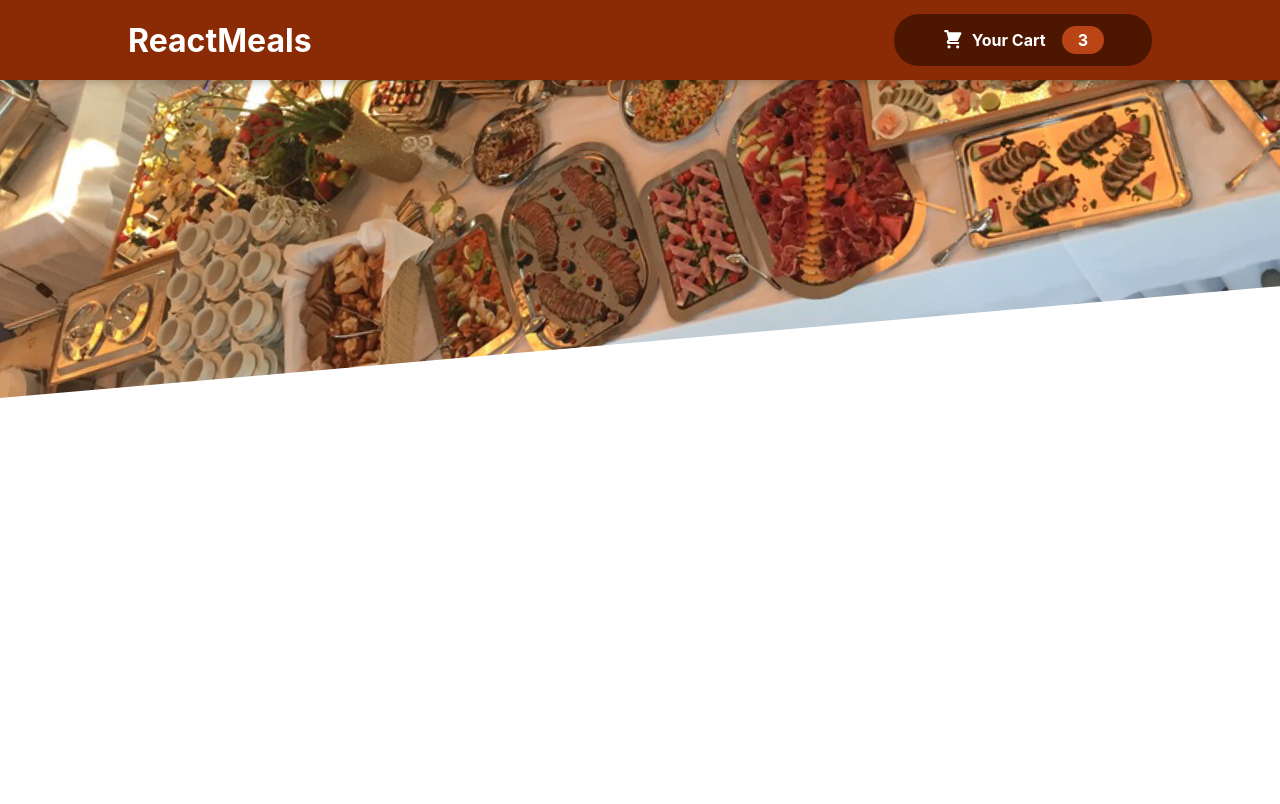
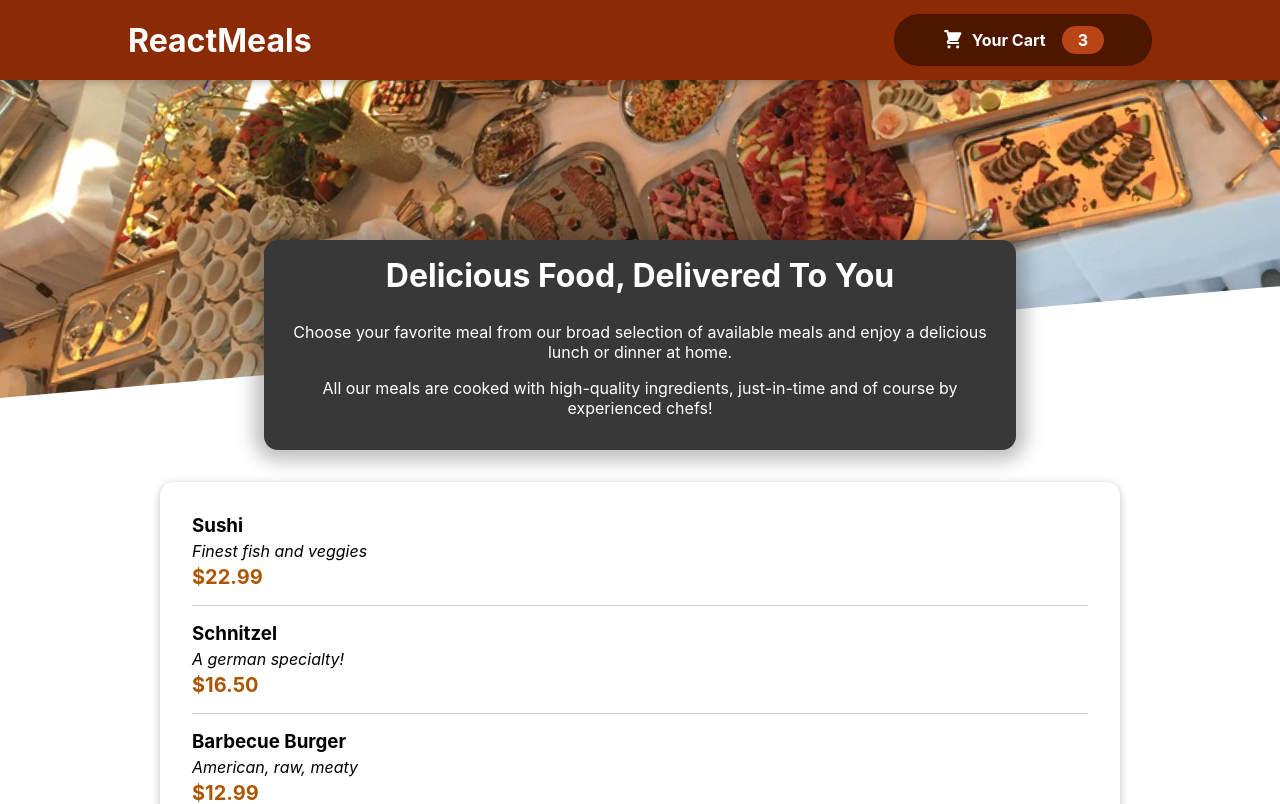
Before and after one commit to Chrisgo-75/packt_react_3food_order_app, a React (Create React App) app: page / in a window 1280 px wide. Shown: the top 804 px of the page. Built offline with nearby package versions, Linux system fonts and the light colour scheme.

Commit message:
Add: Meals component, Individual Meal Items and displaying them.

```diff
--- a/src/App.js
+++ b/src/App.js
@@ -1,11 +1,15 @@
 import {Fragment} from "react";
 
 import Header from './components/Layout/Header';
+import Meals from "./components/Meals/Meals";
 
 function App() {
   return (
     <Fragment>
       <Header />
+      <main>
+        <Meals />
+      </main>
     </Fragment>
   );
 }
--- a/src/components/Meals/AvailableMeals.js
+++ b/src/components/Meals/AvailableMeals.js
@@ -0,0 +1,52 @@
+import Card from '../UI/Card';
+import MealItem from './MealItem/MealItem';
+import classes from './AvailableMeals.module.css';
+
+const DUMMY_MEALS = [
+  {
+    id: 'm1',
+    name: 'Sushi',
+    description: 'Finest fish and veggies',
+    price: 22.99,
+  },
+  {
+    id: 'm2',
+    name: 'Schnitzel',
+    description: 'A german specialty!',
+    price: 16.5,
+  },
+  {
+    id: 'm3',
+    name: 'Barbecue Burger',
+    description: 'American, raw, meaty',
+    price: 12.99,
+  },
+  {
+    id: 'm4',
+    name: 'Green Bowl',
+    description: 'Healthy...and green...',
+    price: 18.99,
+  },
+];
+
+const AvailableMeals = () => {
+  const mealsList = DUMMY_MEALS.map((meal) => (
+    <MealItem
+      key={meal.id}
+      id={meal.id}
+      name={meal.name}
+      description={meal.description}
+      price={meal.price}
+    />
+  ));
+
+  return (
+    <section className={classes.meals}>
+      <Card>
+        <ul>{mealsList}</ul>
+      </Card>
+    </section>
+  );
+};
+
+export default AvailableMeals;
--- /dev/null
+++ b/src/components/Meals/AvailableMeals.module.css
@@ -0,0 +1,24 @@
+.meals {
+    max-width: 60rem;
+    width: 90%;
+    margin: 2rem auto;
+    animation: meals-appear 1s ease-out forwards;
+}
+
+.meals ul {
+    list-style: none;
+    margin: 0;
+    padding: 0;
+}
+
+@keyframes meals-appear {
+    from {
+        opacity: 0;
+        transform: translateY(3rem);
+    }
+
+    to {
+        opacity: 1;
+        transform: translateY(0);
+    }
+}
--- /dev/null
+++ b/src/components/Meals/MealItem/MealItem.js
@@ -0,0 +1,20 @@
+import classes from './MealItem.module.css';
+
+const MealItem = (props) => {
+  const price = `$${props.price.toFixed(2)}`;
+
+  return (
+    <li className={classes.meal}>
+      <div>
+        <h3>{props.name}</h3>
+        <div className={classes.description}>{props.description}</div>
+        <div className={classes.price}>{price}</div>
+      </div>
+      <div>
+
+      </div>
+    </li>
+  );
+};
+
+export default MealItem;
--- /dev/null
+++ b/src/components/Meals/MealItem/MealItem.module.css
@@ -0,0 +1,22 @@
+.meal {
+    display: flex;
+    justify-content: space-between;
+    margin: 1rem;
+    padding-bottom: 1rem;
+    border-bottom: 1px solid #ccc;
+}
+
+.meal h3 {
+    margin: 0 0 0.25rem 0;
+}
+
+.description {
+    font-style: italic;
+}
+
+.price {
+    margin-top: 0.25rem;
+    font-weight: bold;
+    color: #ad5502;
+    font-size: 1.25rem;
+}
--- a/src/components/Meals/Meals.js
+++ b/src/components/Meals/Meals.js
@@ -0,0 +1,15 @@
+import {Fragment} from "react";
+
+import MealsSummary from "./MealsSummary";
+import AvailableMeals from "./AvailableMeals";
+
+const Meals = () => {
+  return (
+    <Fragment>
+      <MealsSummary />
+      <AvailableMeals />
+    </Fragment>
+  );
+};
+
+export default Meals;
--- a/src/components/Meals/MealsSummary.js
+++ b/src/components/Meals/MealsSummary.js
@@ -0,0 +1,19 @@
+import classes from './MealsSummary.module.css';
+
+const MealsSummary = () => {
+  return (
+    <section className={classes.summary}>
+      <h2>Delicious Food, Delivered To You</h2>
+      <p>
+        Choose your favorite meal from our broad selection of available meals
+        and enjoy a delicious lunch or dinner at home.
+      </p>
+      <p>
+        All our meals are cooked with high-quality ingredients, just-in-time and
+        of course by experienced chefs!
+      </p>
+    </section>
+  );
+};
+
+export default MealsSummary;
--- /dev/null
+++ b/src/components/Meals/MealsSummary.module.css
@@ -0,0 +1,18 @@
+.summary {
+    text-align: center;
+    max-width: 45rem;
+    width: 90%;
+    margin: auto;
+    margin-top: -10rem;
+    position: relative;
+    background-color: #383838;
+    color: white;
+    border-radius: 14px;
+    padding: 1rem;
+    box-shadow: 0 1px 18px 10px rgba(0, 0, 0, 0.25);
+}
+
+.summary h2 {
+    font-size: 2rem;
+    margin-top: 0;
+}
--- /dev/null
+++ b/src/components/UI/Card.js
@@ -0,0 +1,9 @@
+import classes from './Card.module.css';
+
+const Card = (props) => {
+  return (
+    <div className={classes.card}>{props.children}</div>
+  );
+};
+
+export default Card;
--- /dev/null
+++ b/src/components/UI/Card.module.css
@@ -0,0 +1,6 @@
+.card {
+    padding: 1rem;
+    box-shadow: 0 2px 8px rgba(0, 0, 0, 0.25);
+    border-radius: 14px;
+    background-color: white;
+}
```
Also changed, not shown: src/components/Meals/MealItem/MealItemForm.js (added).
